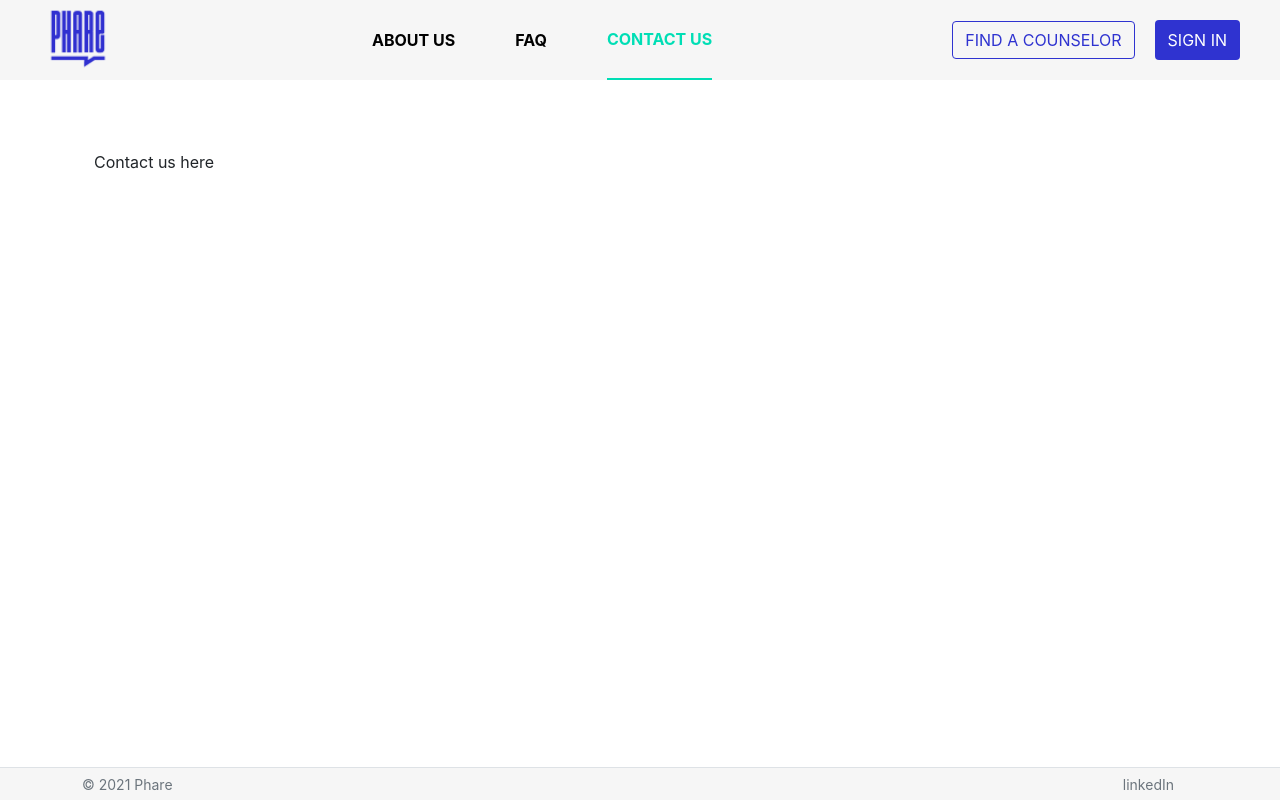
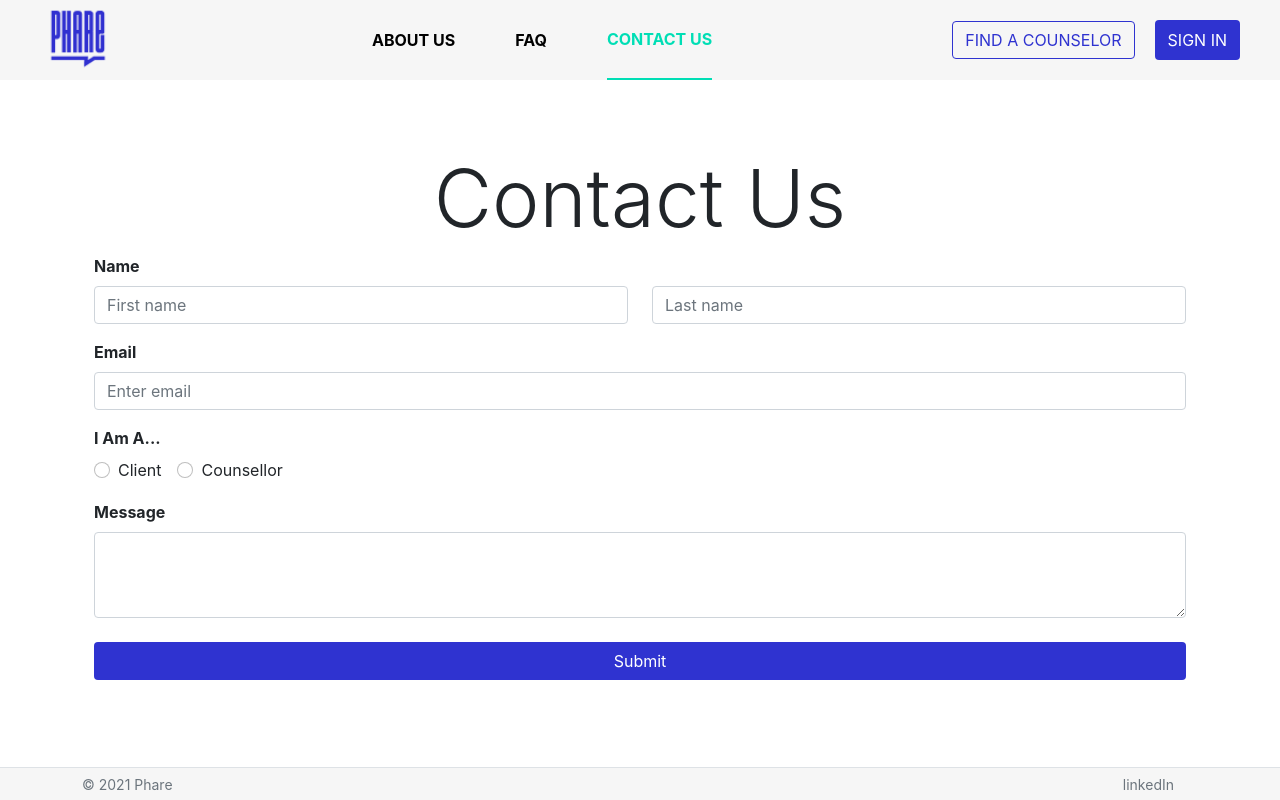
Before and after one commit to imcinnes31/Pricing-Tool, a React (Create React App) app in the folder client/: page /contact in a window 1280 px wide. Built offline with nearby package versions, Linux system fonts and the light colour scheme.

Commit message:
Update: Contact form

```diff
--- a/client/src/pages/Contact.jsx
+++ b/client/src/pages/Contact.jsx
@@ -1,10 +1,62 @@
-import React from 'react'
-
+import React from "react";
+import { Form, Row, Col } from "react-bootstrap";
 
 export default function Contact() {
-    return (
-        <div className='container'>
-            Contact us here
-        </div>
-    )
+  return (
+    <div className="container">
+        <h1 class="display-1 text-center">Contact Us</h1>
+      <Form>
+        <Form.Label>Name</Form.Label>
+        <Form.Group as={Row} className="mb-3" controlId="formFullName">
+          <Col>
+            <Form.Control type="firstname" placeholder="First name" required />
+          </Col>
+          <Col>
+            <Form.Control type="lastname" placeholder="Last name" required />
+          </Col>
+        </Form.Group>
+
+        <Form.Label>Email</Form.Label>
+        <Form.Group className="mb-3" controlId="formEmail">
+          <Form.Control type="email" placeholder="Enter email" required />
+        </Form.Group>
+
+        <Form.Label>I Am A...</Form.Label>
+        <Form.Group className="mb-3" controlId="formIdentity">
+          <Form.Check
+            inline
+            required
+            type="radio"
+            label="Client"
+            name="formIdentityRadios"
+            id="formRadioClient"
+          />
+          <Form.Check
+            inline
+            required
+            type="radio"
+            label="Counsellor"
+            name="formIdentityRadios"
+            id="formRadioCounsellor"
+          />
+        </Form.Group>
+
+        <Form.Label>Message</Form.Label>
+        <Form.Group controlId="formMessage">
+          <Form.Control as="textarea" rows={3} required />
+        </Form.Group>
+
+        <Form.Label></Form.Label>{/* Hack: margin bottom for text-area */}
+        <Form.Group className="mb-3" controlId="formSubmit">
+          <button
+            type="submit"
+            className="btn primary-button w-100"
+            style={{ marginLeft: "0px" }}
+          >
+            Submit
+          </button>
+        </Form.Group>
+      </Form>
+    </div>
+  );
 }
```
